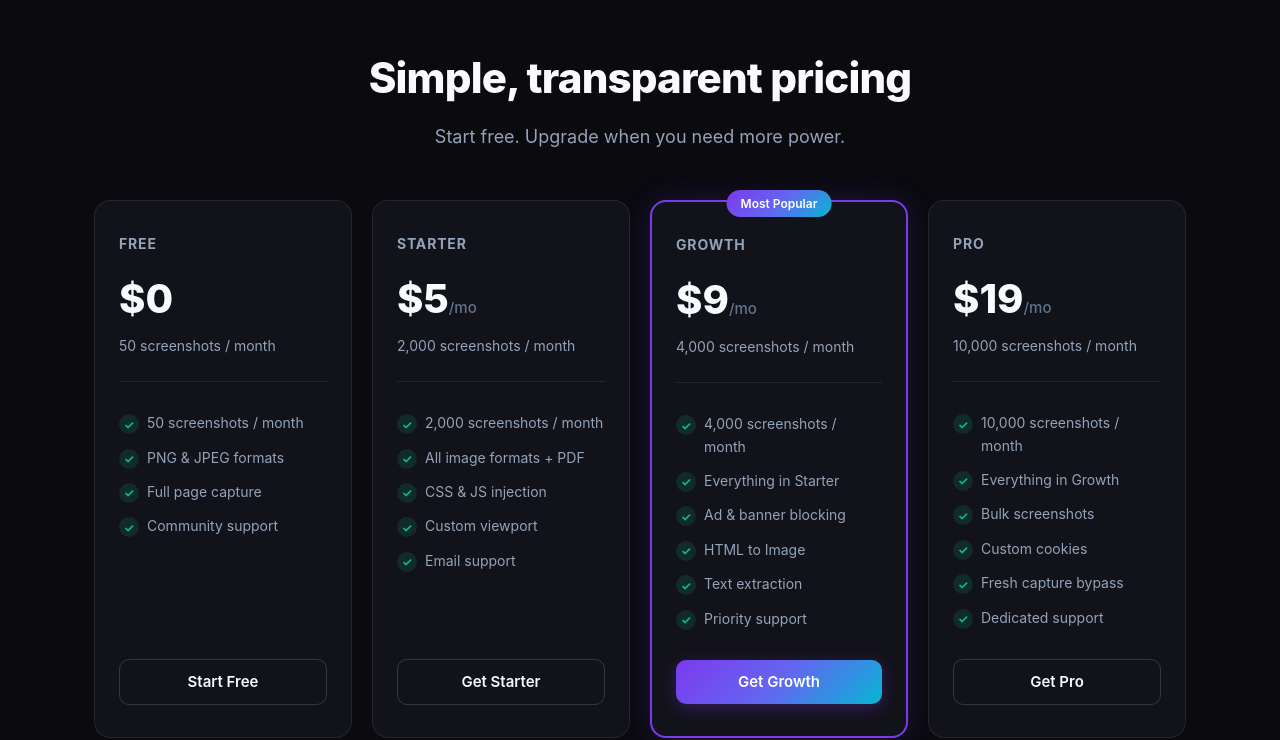
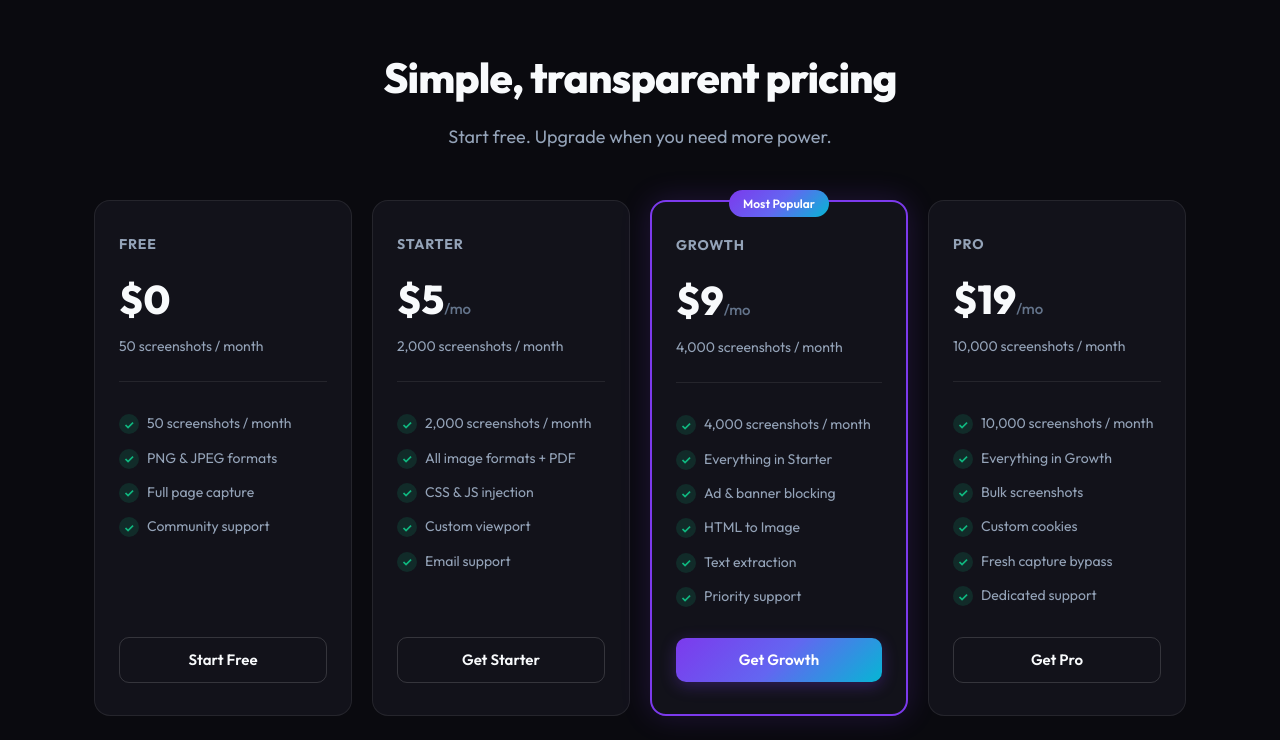
Before and after one commit to MyWorld0007/shotlyapi, a React (Vite) app: page / in a window 1280 px wide. Shown: the part 7275-8015 px from the top of the page. Built offline with nearby package versions, Linux system fonts and the light colour scheme.

Commit message:
feat: switch font to Outfit, rename playground CSS classes to capture-studio

```diff
--- a/src/styles/global.css
+++ b/src/styles/global.css
@@ -1,4 +1,4 @@
-:root{--bg:#0a0a0f;--surface:#12121a;--surface-2:#1a1a2e;--border:rgba(255,255,255,.08);--border-strong:rgba(255,255,255,.15);--text:#f8fafc;--text-dim:#94a3b8;--text-mute:#64748b;--accent:#7c3aed;--accent-2:#6366f1;--accent-3:#06b6d4;--accent-light:rgba(124,58,237,.15);--green:#10b981;--green-light:rgba(16,185,129,.15);--amber:#f59e0b;--amber-light:rgba(245,158,11,.15);--rose:#f43f5e;--rose-light:rgba(244,63,94,.15);--purple:#a855f7;--purple-light:rgba(168,85,247,.15);--gradient:linear-gradient(135deg,#7c3aed,#6366f1,#06b6d4);--radius:16px;--radius-sm:10px;--shadow:0 8px 32px rgba(0,0,0,.3);--shadow-lg:0 16px 64px rgba(0,0,0,.4);--font:'Plus Jakarta Sans',-apple-system,BlinkMacSystemFont,'Segoe UI',sans-serif;--mono:'JetBrains Mono','Fira Code',monospace;--max:1140px}
+:root{--bg:#0a0a0f;--surface:#12121a;--surface-2:#1a1a2e;--border:rgba(255,255,255,.08);--border-strong:rgba(255,255,255,.15);--text:#f8fafc;--text-dim:#94a3b8;--text-mute:#64748b;--accent:#7c3aed;--accent-2:#6366f1;--accent-3:#06b6d4;--accent-light:rgba(124,58,237,.15);--green:#10b981;--green-light:rgba(16,185,129,.15);--amber:#f59e0b;--amber-light:rgba(245,158,11,.15);--rose:#f43f5e;--rose-light:rgba(244,63,94,.15);--purple:#a855f7;--purple-light:rgba(168,85,247,.15);--gradient:linear-gradient(135deg,#7c3aed,#6366f1,#06b6d4);--radius:16px;--radius-sm:10px;--shadow:0 8px 32px rgba(0,0,0,.3);--shadow-lg:0 16px 64px rgba(0,0,0,.4);--font:'Outfit',-apple-system,BlinkMacSystemFont,'Segoe UI',sans-serif;--mono:'JetBrains Mono','Fira Code',monospace;--max:1140px}
 
 [data-theme="light"]{--bg:#f8fafc;--surface:#ffffff;--surface-2:#f1f5f9;--border:rgba(0,0,0,.08);--border-strong:rgba(0,0,0,.15);--text:#0f172a;--text-dim:#475569;--text-mute:#94a3b8;--accent:#7c3aed;--accent-2:#6366f1;--accent-3:#06b6d4;--accent-light:rgba(124,58,237,.08);--green:#10b981;--green-light:rgba(16,185,129,.1);--amber:#d97706;--amber-light:rgba(245,158,11,.1);--rose:#e11d48;--rose-light:rgba(244,63,94,.08);--purple:#9333ea;--purple-light:rgba(168,85,247,.08);--gradient:linear-gradient(135deg,#7c3aed,#6366f1,#06b6d4);--shadow:0 8px 32px rgba(0,0,0,.08);--shadow-lg:0 16px 64px rgba(0,0,0,.12)}
 [data-theme="light"] nav{background:rgba(255,255,255,.8)}
@@ -207,7 +207,7 @@ footer .container{max-width:var(--max);margin:0 auto;padding:0 24px}
 @media(max-width:768px){.nav-links{display:none}.nav-actions .btn-outline{display:none}.feature-grid{grid-template-columns:1fr}.feature-list{grid-template-columns:1fr}.code-grid{grid-template-columns:1fr}.pricing-grid{grid-template-columns:1fr 1fr}.stats-grid{grid-template-columns:1fr 1fr}.stats-grid>div:nth-child(2){border-right:none}.footer-grid{grid-template-columns:1fr 1fr}.demo-input-row{flex-direction:column}.dash-grid{grid-template-columns:1fr}.docs-grid{grid-template-columns:1fr}.usage-grid{grid-template-columns:1fr}.testimonial-grid{grid-template-columns:1fr}.comparison-table{font-size:13px}.comparison-table th,.comparison-table td{padding:10px 8px}}
 @media(max-width:480px){.pricing-grid{grid-template-columns:1fr}.stats-grid{grid-template-columns:1fr}.stats-grid>div{border-right:none;border-bottom:1px solid var(--border)}}
 
-/* ===== PLAYGROUND ===== */
+/* ===== CAPTURE STUDIO ===== */
 .pg-hero{padding:80px 0 40px}
 .pg-title{font-size:clamp(32px,5vw,48px);font-weight:800;letter-spacing:-.03em;text-align:center;margin-bottom:16px}
 .pg-subtitle{font-size:18px;color:var(--text-dim);text-align:center;max-width:600px;margin:0 auto 48px}
```
